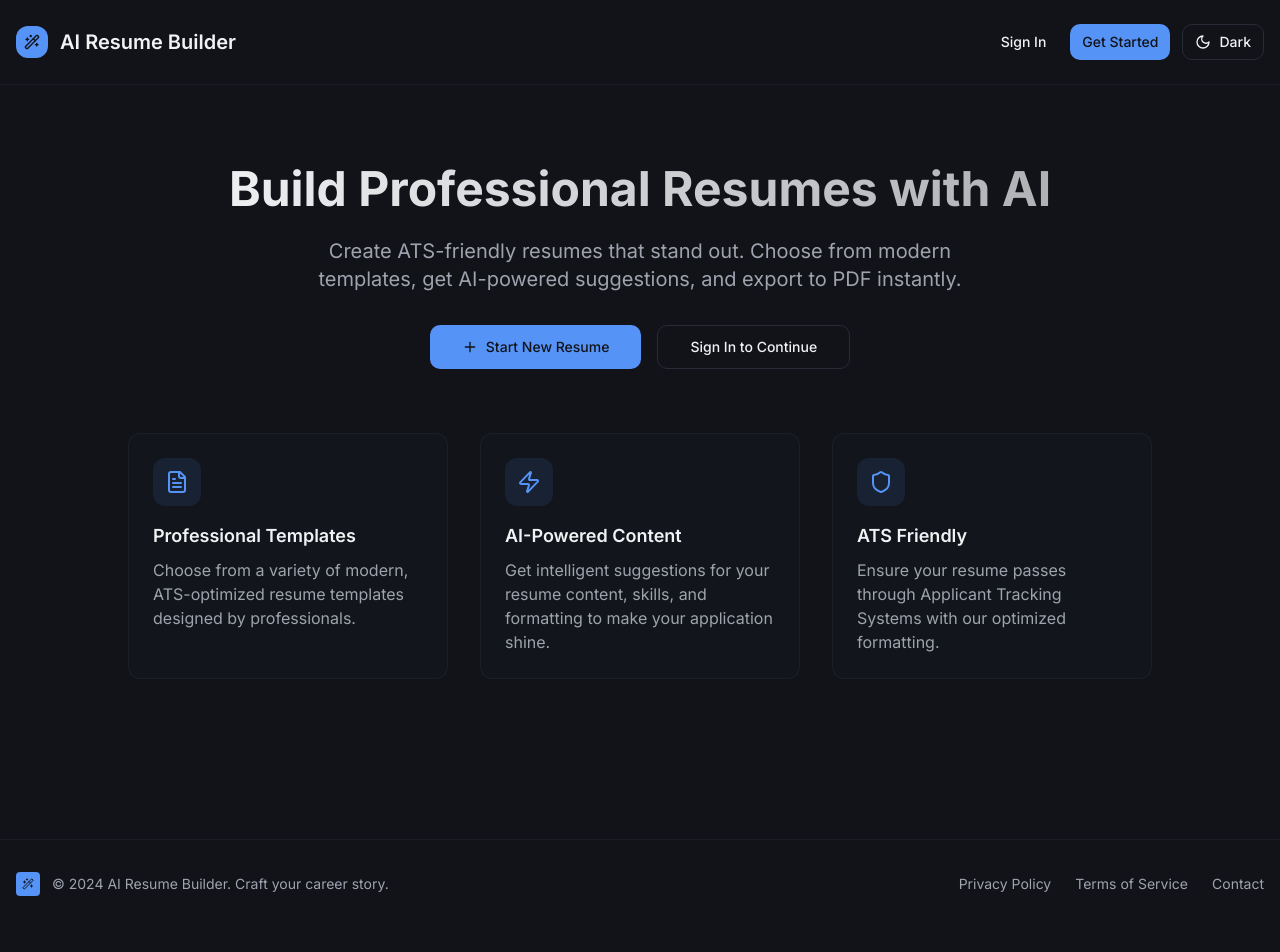
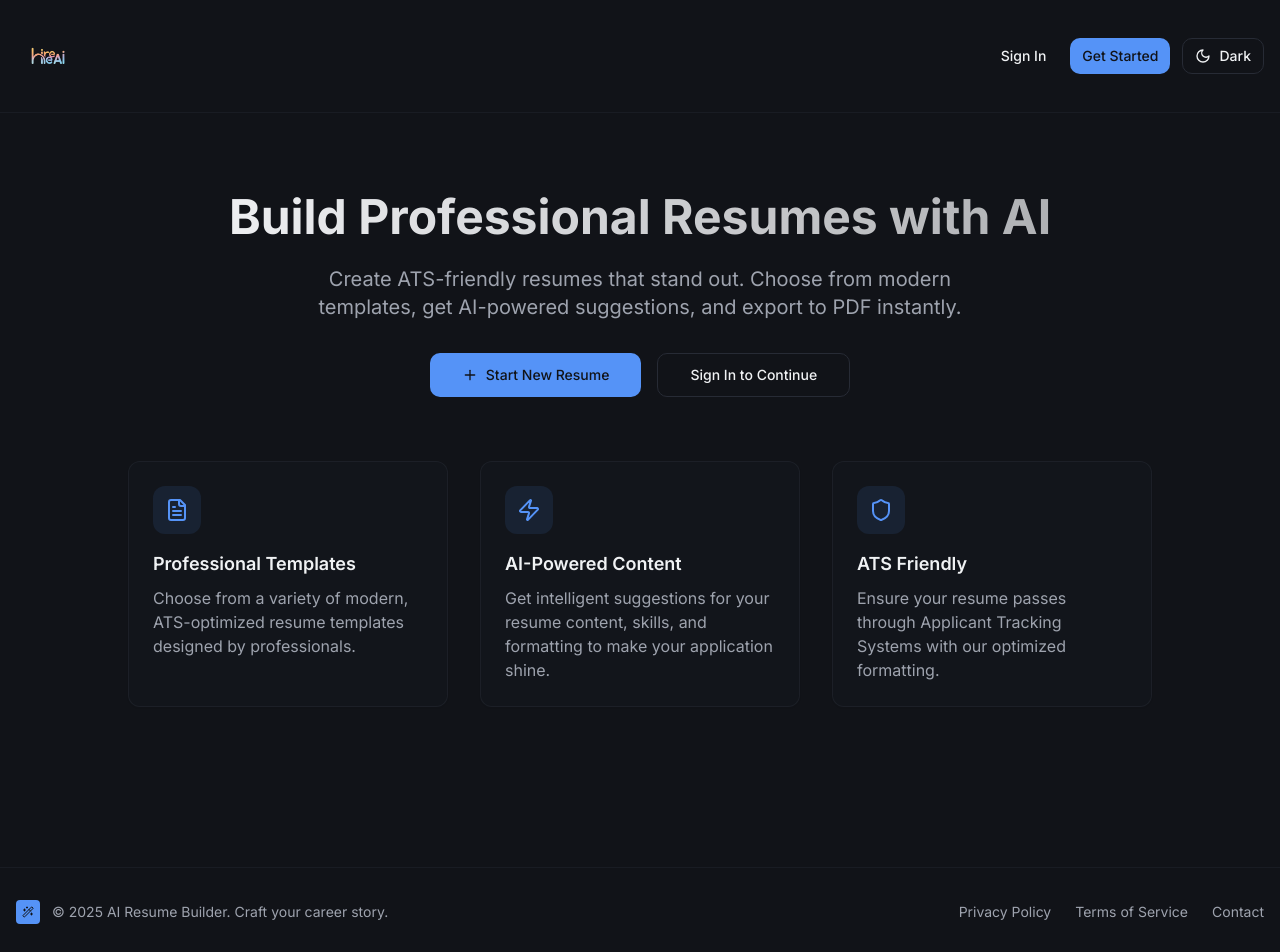
Before and after one commit to Krishnarajan7/AI-Resume-Builder, a React (Vite) app in the folder frontend/: page / in a window 1280 px wide. Shown: the top 952 px of the page. Before the commit the page ends 928 px from the top, so only its background shows below. Built offline with nearby package versions, Linux system fonts and the light colour scheme.

Commit message:
feat: add landing page

```diff
--- a/frontend/src/pages/Landing.jsx
+++ b/frontend/src/pages/Landing.jsx
@@ -26,10 +26,11 @@ const Landing = () => {
         <header className="border-b border-border/40">
           <div className="container mx-auto px-4 py-6 flex items-center justify-between">
             <div className="flex items-center gap-3">
-              <div className="w-8 h-8 bg-primary rounded-lg flex items-center justify-center">
-                <Wand2 className="w-4 h-4 text-primary-foreground" />
-              </div>
-              <h1 className="text-xl font-semibold">AI Resume Builder</h1>
+            <img
+              src="/images/hire.png"
+              alt="AI Resume Builder Logo"
+              className="h-16 w-auto max-w-xs md:max-w-sm lg:max-w-md object-contain rounded-lg"
+            />
             </div>
 
             <div className="flex items-center gap-3">
@@ -127,7 +128,7 @@ const Landing = () => {
                   <Wand2 className="w-3 h-3 text-primary-foreground" />
                 </div>
                 <span className="text-sm text-muted-foreground">
-                  © 2024 AI Resume Builder. Craft your career story.
+                  © 2025 AI Resume Builder. Craft your career story.
                 </span>
               </div>
               <div className="flex items-center gap-6 text-sm text-muted-foreground">
```
